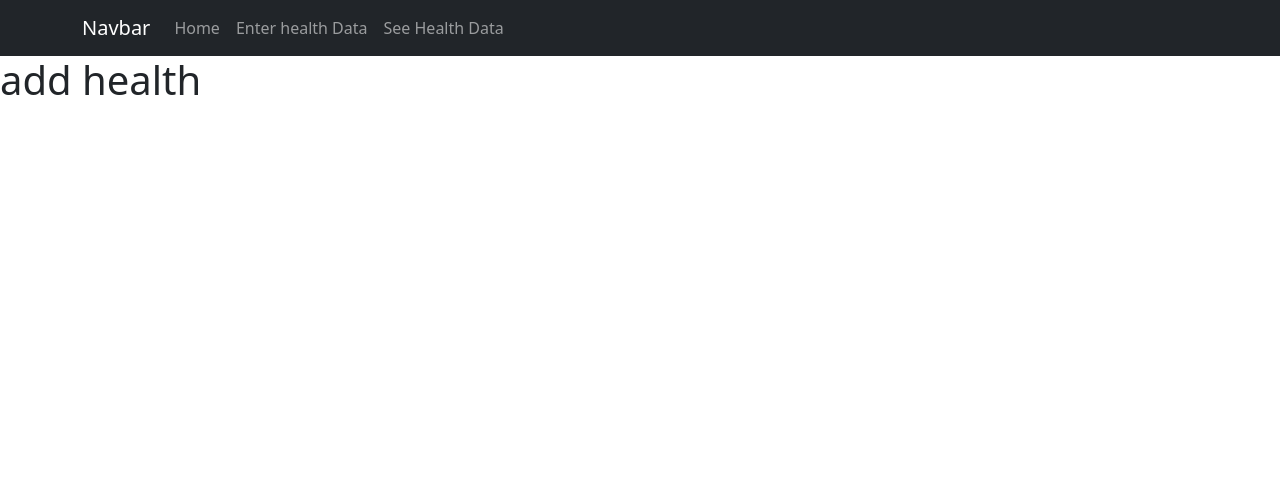
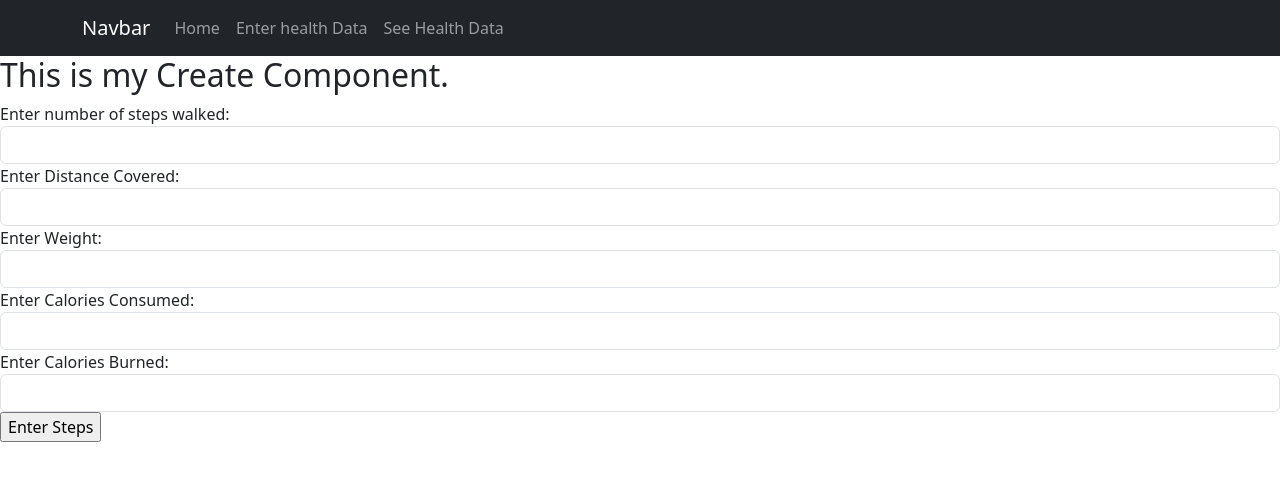
Before and after one commit to JosephShortt/DataRepProjectHealthTracker, a React (Create React App) app: page /addHealth in a window 1280 px wide. Shown: the top 480 px of the page. Built offline with nearby package versions, Linux system fonts and the light colour scheme.

Commit message:
can add health data

```diff
--- a/src/components/CreateHealth.js
+++ b/src/components/CreateHealth.js
@@ -1,5 +1,73 @@
-const AddHealthData = () => {
-    return <h1>add health</h1>;
-  };
+import { useState } from "react";
+
+
+function AddHealthData() {
+  const [steps, setSteps] = useState('');
+  const [distance, setDistance] = useState('');
+  const [weight, setWeight] = useState('');
+  const [caloriesIn, setCaloriesIn] = useState('');
+  const [caloriesOut, setCaloriesOut] = useState('');
+
+
+
+  const handleSubmit = (e) => {
+    e.preventDefault();
+    console.log(steps,distance,weight,caloriesIn,caloriesOut);
+  }
+
+  return (
+    <div>
+      <h2>This is my Create Component.</h2>
+      <form onSubmit={handleSubmit}>
+        <div className="form-group">
+          <label>Enter number of steps walked: </label>
+          <input type="text"
+            className="form-control"
+            value={steps}
+            onChange={(e) => { setSteps(e.target.value) }}
+          />
+        </div>
+
+        <div className="form-group">
+          <label>Enter Distance Covered: </label>
+          <input type="text"
+            className="form-control"
+            value={distance}
+            onChange={(e) => { setDistance(e.target.value) }}
+          />
+        </div>
+
+        <div className="form-group">
+          <label>Enter Weight: </label>
+          <input type="text"
+            className="form-control"
+            value={weight}
+            onChange={(e) => { setWeight(e.target.value) }}
+          />
+        </div>
+
+        <div className="form-group">
+          <label>Enter Calories Consumed: </label>
+          <input type="text"
+            className="form-control"
+            value={caloriesIn}
+            onChange={(e) => { setCaloriesIn(e.target.value) }}
+          />
+        </div>
+
+        <div className="form-group">
+          <label>Enter Calories Burned: </label>
+          <input type="text"
+            className="form-control"
+            value={caloriesOut}
+            onChange={(e) => { setCaloriesOut(e.target.value) }}
+          />
+        </div>
+
+        <input type="submit" value="Enter Steps" />
+      </form>
+    </div>
+  );
+}
 
   export default AddHealthData;
--- a/src/components/ReadHealth.js
+++ b/src/components/ReadHealth.js
@@ -1,4 +1,6 @@
 import Entries from "./Entries";
+import { useEffect, useState } from "react";
+import axios from "axios";
 // Array of movie data that will be passed as props to the Movies component
 const data = [
     {
```
